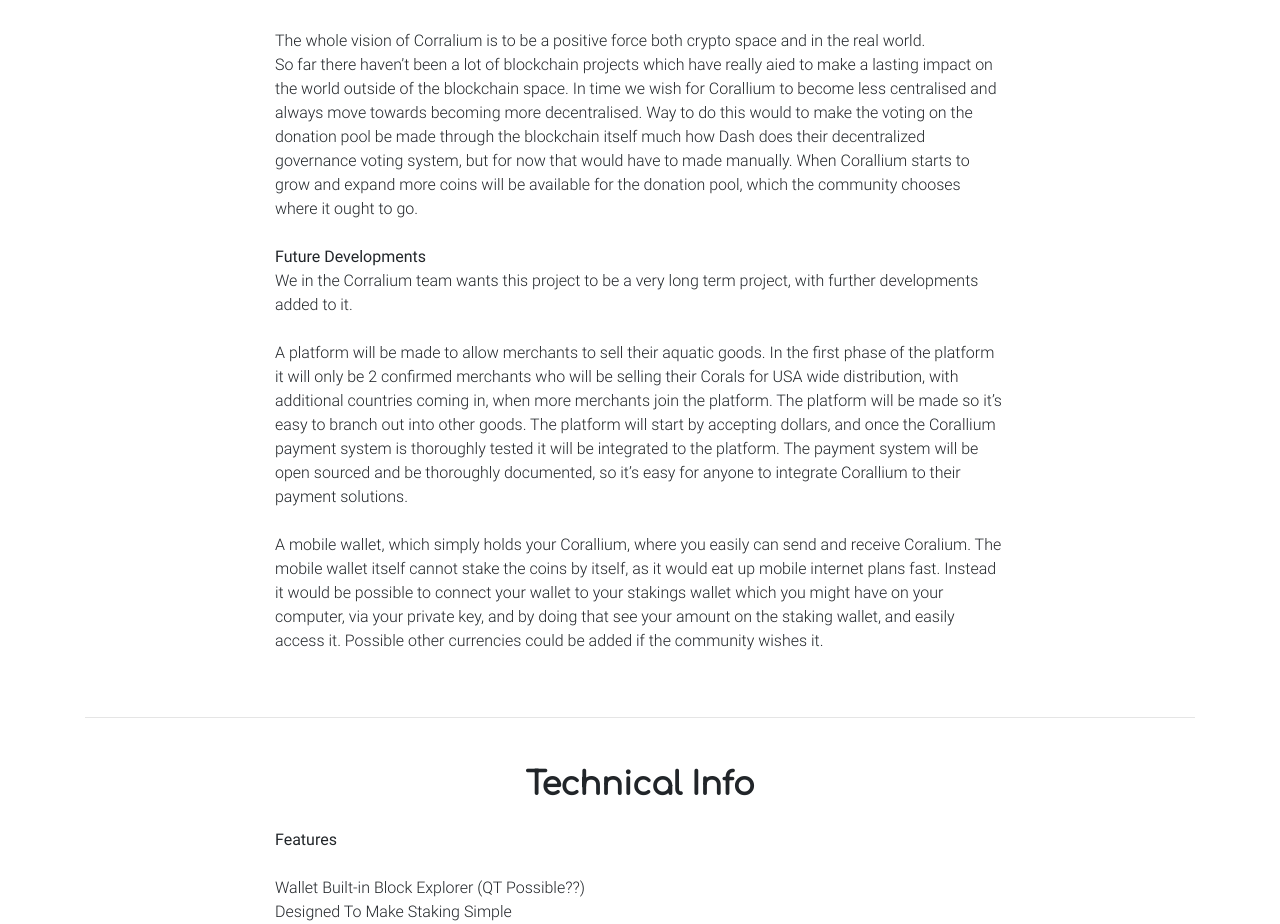
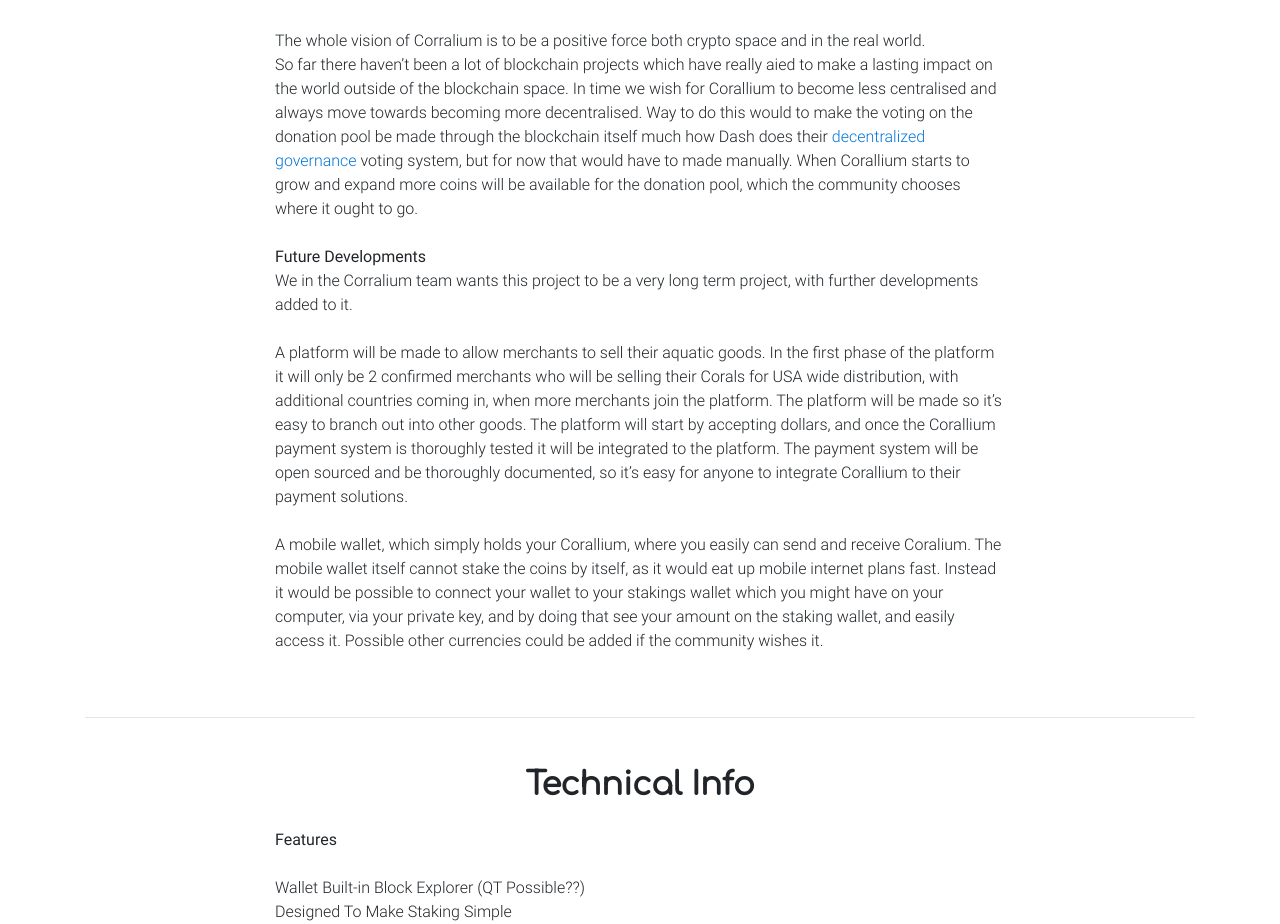
Before and after one commit to IngvarOlsen/WaveBase, a plain HTML site: page index.html in a window 1280 px wide. Shown: the part 1840-2764 px from the top of the page. Drawn offline with nearby package versions, Linux system fonts and the light colour scheme.

Commit message:
text link add - Dash voting system

```diff
--- a/index.html
+++ b/index.html
@@ -237,7 +237,7 @@
 
                     </br>
                             So far there haven’t been a lot of blockchain projects which have really aied to make a lasting impact on the world outside of the blockchain space.
-                            In time we wish for Corallium to become less centralised and always move towards becoming more decentralised. Way to do this would to make the voting on the donation pool be made through the blockchain itself much how Dash does their decentralized governance voting system, but for now that would have to made manually.
+                            In time we wish for Corallium to become less centralised and always move towards becoming more decentralised. Way to do this would to make the voting on the donation pool be made through the blockchain itself much how Dash does their <a href="https://dashpay.atlassian.net/wiki/spaces/DOC/pages/19169430/Using+Decentralized+Governance+Proposals+Voting+and+Budgets" target="_blank">decentralized governance</a> voting system, but for now that would have to made manually.
                             When Corallium starts to grow and expand more coins will be available for the donation pool, which the community chooses where it ought to go.
                     </br> </br>
                            <b> Future Developments</b>
```
